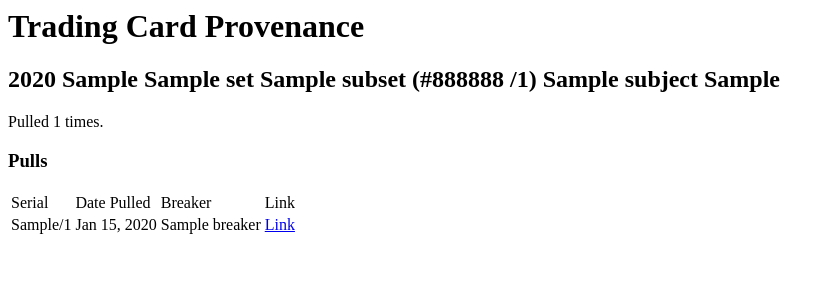
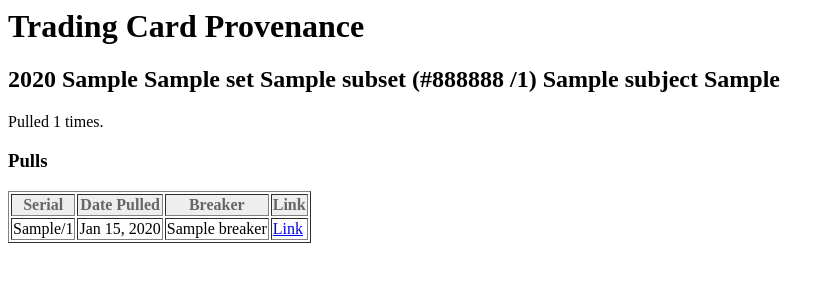
Before and after one commit to priestc/provenance-cards, a Django app: a page that uses card_set/templates/card_overview.html in a window 1280 px wide. Shown: the top 300 px of the page, without its empty margins (0-835 px from the left). Run offline with Django 3.2, Linux system fonts and the light colour scheme; tables that the repository leaves empty hold one stand-in row (values such as "Sample post").

Commit message:
added sortable tables

```diff
--- a/card_set/templates/card_overview.html
+++ b/card_set/templates/card_overview.html
@@ -1,3 +1,18 @@
+<html>
+{% load static %}
+  <head>
+    <style>
+      /* Sortable tables */
+      table.sortable thead {
+          background-color:#eee;
+          color:#666666;
+          font-weight: bold;
+          cursor: default;
+      }
+    </style>
+    <script src="{% static 'sorttable.js' %}"></script>
+  </head>
+  <body>
     <h1>Trading Card Provenance</h1>
 
     <h2>{{ subset }} {{ subject }}</h2>
@@ -6,17 +21,20 @@ Pulled {{ pulls|length }} times.
 
     {% if pulls %}
     <h3>Pulls</h3>
-<table>
+
+    <table border="1" class="sortable">
       <tr>
-    <td>Serial</td><td>Date Pulled</td><td>Breaker</td><td>Link</td>
+        <th>Serial</th><th>Date Pulled</th><th>Breaker</th><th>Link</th>
       </tr>
     {% for pull in pulls %}
     <tr>
       <td>{{ pull.show_identifier }}</td>
-  <td>{{ pull.box.video.date|date:"M d, Y" }}</td>
+      <td sorttable_customkey="{{ pull.box.video.date.isoformat }}">{{ pull.box.video.date|date:"M d, Y" }}</td>
       <td>{{ pull.box.video.breaker }}</td>
       <td>{{ pull.video_link|safe }}</td>
     </tr>
     {% endfor %}
     </table>
     {% endif %}
+  </body>
+</html>
--- a/card_set/templates/subset_overview.html
+++ b/card_set/templates/subset_overview.html
@@ -1,4 +1,5 @@
 <html>
+{% load static %}
   <head>
     <style>
       /* Sortable tables */
@@ -9,11 +10,12 @@
           cursor: default;
       }
     </style>
+    <script src="{% static 'sorttable.js' %}"></script>
   </head>
   <body>
-  {% load static %}
+
   <h1>Trading Card Provenance</h1>
-  <script src="{% static 'sorttable.js' %}"></script>
+
 
   <h2>{{ subset }}</h2>
 
```
Lines whose indentation alone changed are shown as unchanged.
